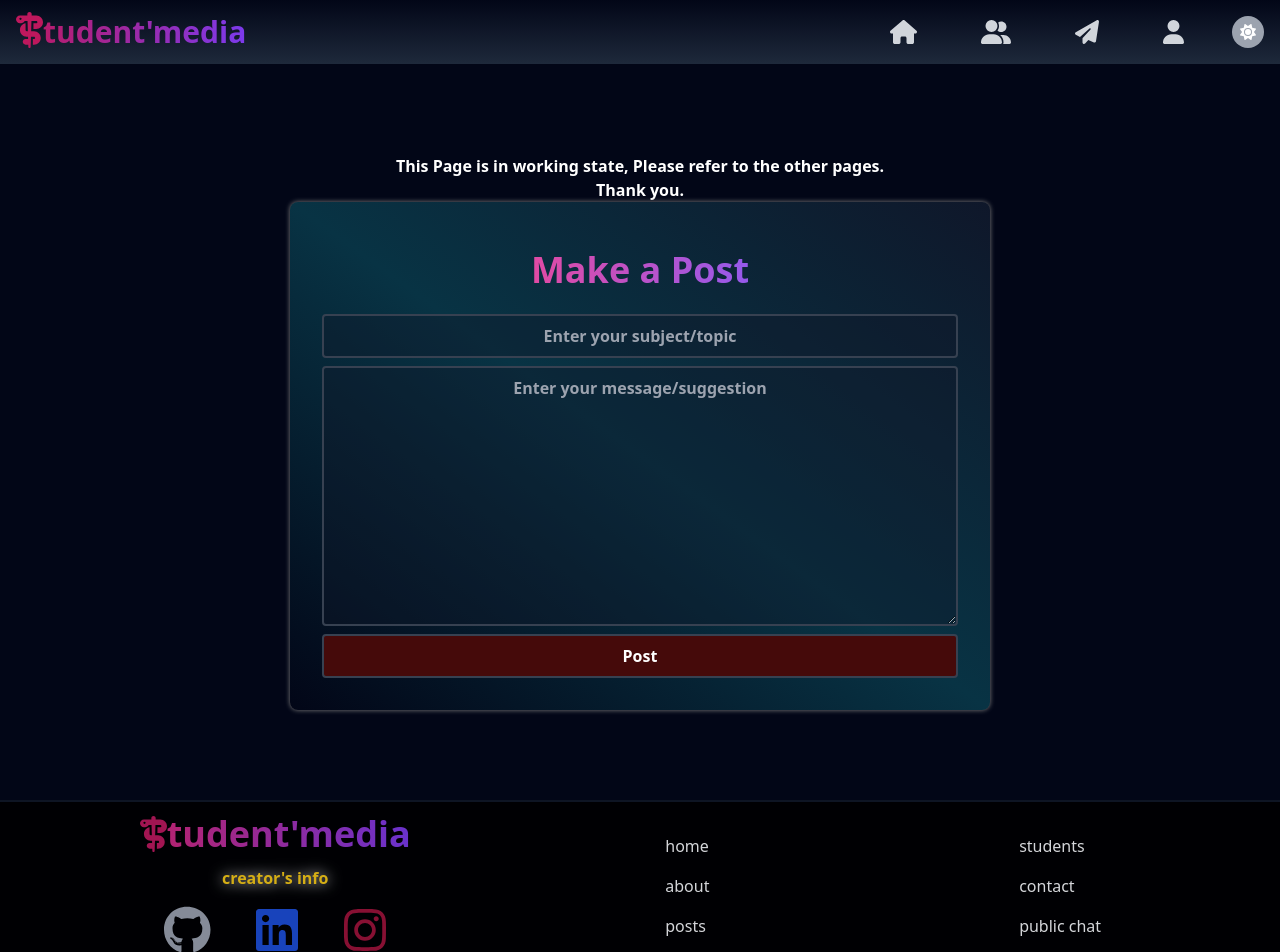
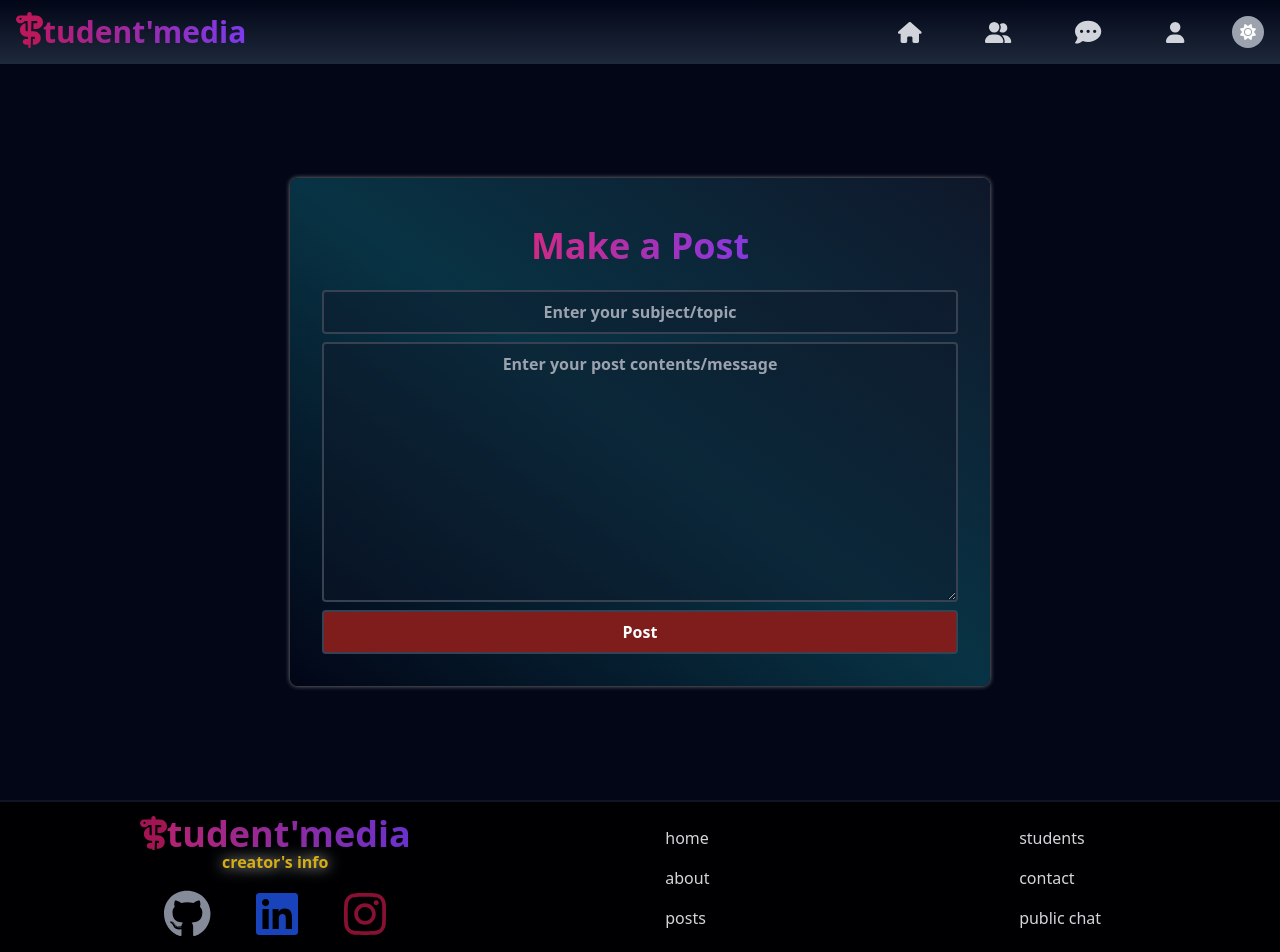
Before and after one commit to abhis12321/Coder-Channel, a Next.js app: page / in a window 1280 px wide. Shown: the top 952 px of the page. Built offline with nearby package versions, Linux system fonts and the light colour scheme.

Commit message:
Several modifications in soome components and pages

```diff
--- a/src/app/_components/Footer.js
+++ b/src/app/_components/Footer.js
@@ -11,7 +11,7 @@ export default function Footer() {
       <div className='px-3 xs:px-8 flex flex-col md:flex-row items-center justify-around flex-1'>
         <div className="md:w-[40%] w-full flex flex-col items-center">
           <div className="">
-            <h2 className="font-bold text-4xl text-center rounded-md text-transparent bg-clip-text bg-gradient-to-r from-pink-600 to-violet-600 w-fit leading-[4rem] overflow-hidden"><FontAwesomeIcon icon={faStaffSnake} className="text-4xl text-pink-700" />tudent&apos;media</h2>
+            <h2 className="max-h-12 font-bold text-4xl text-center rounded-md text-transparent bg-clip-text bg-gradient-to-r from-pink-600 to-violet-600 w-fit leading-[4rem] overflow-hidden"><FontAwesomeIcon icon={faStaffSnake} size='x' className="text-4xl text-pink-700" />tudent&apos;media</h2>
             <p className="text-center text-yellow-400 font-semibold drop-shadow-[0_0_7px_white]">creator&apos;s info</p>
           </div>
           <div className="py-4 flex justify-around items-center bg-slate50 rounded-lg self-center sm:self-auto w-[267px]">
@@ -65,7 +65,7 @@ export default function Footer() {
         </div>
       </div>
 
-      <div className="text-gray-500 text-center p-2 font-semibold"><FontAwesomeIcon icon={faCopyright} className='text-sm'/><span className="font-mono">$</span>tudent&apos;media! A public social-media platform.</div>
+      <div className="text-gray-500 text-center p-2 font-semibold max-h-5 overflow-hidden"><FontAwesomeIcon icon={faCopyright} size='x' className='text-sm'/><span className="font-mono">$</span>tudent&apos;media! A public social-media platform.</div>
     </div>
   )
 }
--- a/src/app/_components/NavBar.js
+++ b/src/app/_components/NavBar.js
@@ -5,6 +5,7 @@ import { useAuth } from "./AuthProvider";
 import { FontAwesomeIcon } from "@fortawesome/react-fontawesome";
 import {
   faBars,
+  faCommentDots,
   faHome,
   faPaperPlane,
   faStaffSnake,
@@ -36,6 +37,7 @@ export default function NavBar() {
         <h2 className="font-bold text-3xl text-center rounded-md text-transparent bg-clip-text bg-gradient-to-r from-pink-700 to-violet-600 w-fit leading-[4rem] overflow-hidden">
           <FontAwesomeIcon
             icon={faStaffSnake}
+            size="2x"
             className="text-4xl text-pink-700"
           />
           tudent&apos;media
@@ -55,7 +57,7 @@ export default function NavBar() {
             href="/"
             className="w-full text-2xl overflow-hidden flex items-center justify-center py-4 lg:py-3 lg:px-4 lg:rounded-lg hover:bg-slate-950/30 hover:text-white dark:hover:bg-gray-400/30 hover:lgshadow-[0_0_3px_gray]"
           >
-            <FontAwesomeIcon icon={faHome} />
+            <FontAwesomeIcon icon={faHome} size="sm"/>
           </Link>
         </div>
 
@@ -64,16 +66,16 @@ export default function NavBar() {
             href="/students"
             className="w-full text-2xl overflow-hidden flex items-center justify-center py-4 lg:py-3 lg:px-4 lg:rounded-lg hover:bg-slate-950/30 hover:text-white dark:hover:bg-gray-400/30 hover:lgshadow-[0_0_3px_gray]"
           >
-            <FontAwesomeIcon icon={faUserGroup} />
+            <FontAwesomeIcon icon={faUserGroup} size="sm"/>
           </Link>
         </div>
 
         <div className="w-full lg:w-fit flex items-center justify-center">
           <Link
             href="/chat"
-            className="w-full text-2xl overflow-hidden flex items-center justify-center py-4 lg:py-3 lg:px-4 lg:rounded-lg hover:bg-slate-950/30 hover:text-white dark:hover:bg-gray-400/30 hover:lgshadow-[0_0_3px_gray]"
+            className="w-full text-3xl overflow-hidden flex items-center justify-center py-3 lg:py-2 lg:px-4 lg:rounded-lg hover:bg-slate-950/30 hover:text-white dark:hover:bg-gray-400/30 hover:lgshadow-[0_0_3px_gray]"
           >
-            <FontAwesomeIcon icon={faPaperPlane} />
+            <FontAwesomeIcon icon={faCommentDots} size="sm"/>
           </Link>
         </div>
 
@@ -82,7 +84,7 @@ export default function NavBar() {
             href="/login"
             className="w-full text-2xl overflow-hidden flex items-center justify-center py-4 lg:py-3 lg:px-4 lg:rounded-lg hover:bg-slate-950/30 hover:text-white dark:hover:bg-gray-400/30 hover:lgshadow-[0_0_3px_gray]"
           >
-            <FontAwesomeIcon icon={faUser} />
+            <FontAwesomeIcon icon={faUser} size="sm"/>
           </Link>
         </div>
 
--- a/src/app/_components/PostForm.js
+++ b/src/app/_components/PostForm.js
@@ -2,7 +2,6 @@
 import React, { useState } from 'react'
 
 export default function Page() {
-    // const [email, setEmail] = useState('');
     const [subject, setSubject] = useState('');
     const [message, setMessage] = useState('');
 
@@ -10,19 +9,18 @@ export default function Page() {
         e.preventDefault();
         console.log(email, subject, message);
 
-        // setEmail('');
+
+
         setSubject('');
         setMessage('');
     }
 
     return (
-        <form className="flex flex-col gap-2 bg-gradient-to-tr from-slate-950 via-cyan-950 to-slate-900 bg-slate-800 w-[98%] max-w-[700px] px-2 py-5 sm:p-8 rounded-lg shadow-[0_0_5px_gray]" onSubmit={handleSubmit}>
-            <h1 className='mx-auto text-center py-4 sm:px-8 text-4xl rounded-md font-extrabold text-transparent bg-clip-text bg-gradient-to-r from-pink-500 to-violet-500 w-fit'>Make a Post</h1>
-
-            {/* <input type="email" value={email} onChange={e => setEmail(e.target.value)} placeholder='example@gmail.com' className='bg-slate-900/40 focus:border-cyan-700 border-2 border-gray-700 p-2 text-center outline-none rounded' required /> */}
+        <form className="flex flex-col gap-2 text-white bg-gradient-to-tr from-gray-950/60 via-teal-800/40 to-gray-950/60 dark:from-slate-950 dark:via-cyan-950 dark:to-slate-900 w-[98%] max-w-[700px] px-2 py-5 sm:p-8 rounded-lg shadow-[0_0_5px_gray] hover:shadow-[0_0_8px_indigo] dark:hover:shadow-[0_0_8px_lime]" onSubmit={handleSubmit}>
+            <h1 className='mx-auto text-center py-4 sm:px-8 text-4xl rounded-md font-extrabold text-transparent bg-clip-text bg-gradient-to-r from-pink-600 to-violet-600 w-fit font-sans'>Make a Post</h1>
             <input type="text" value={subject} onChange={e => setSubject(e.target.value)} placeholder='Enter your subject/topic' className='bg-slate-900/40 focus:border-cyan-700 border-2 border-gray-700 p-2 text-center outline-none rounded' required />
-            <textarea value={message} onChange={e => setMessage(e.target.value)} placeholder='Enter your message/suggestion' cols="30" rows="10" className='bg-slate-900/40 focus:border-cyan-700 border-2 border-gray-700 p-2 text-center outline-none rounded' required></textarea>
-            <input type="submit" value={'Post'} placeholder='Enter your subject/topic' className='bg-red-950 hover:bg-red-700 active:bg-violet-900 border-2 border-gray-700 p-2 text-center outline-none rounded font-bold cursor-pointer' required />
+            <textarea value={message} onChange={e => setMessage(e.target.value)} placeholder='Enter your post contents/message' cols="30" rows="10" className='bg-slate-900/40 focus:border-cyan-700 border-2 border-gray-700 p-2 text-center outline-none rounded' required></textarea>
+            <input type="submit" value={'Post'} placeholder='Enter your subject/topic' className='bg-red-900 hover:bg-red-700 active:bg-violet-900 border-2 border-gray-700 p-2 text-center outline-none rounded font-bold cursor-pointer' required />
         </form>
     )
 }
--- a/src/app/_components/ToggleMode.js
+++ b/src/app/_components/ToggleMode.js
@@ -2,7 +2,7 @@ import { faMoon, faSun } from '@fortawesome/free-solid-svg-icons'
 import { FontAwesomeIcon } from '@fortawesome/react-fontawesome'
 import React from 'react'
 
-export default function ToggleMode() {
+export default function ToggleModeB() {
     const toggleMode = e => {
         document.querySelector('#dark').classList.toggle('hidden');
         document.querySelector('#light').classList.toggle('hidden');
--- a/src/app/chat/[newUserChat]/page.js
+++ b/src/app/chat/[newUserChat]/page.js
@@ -81,7 +81,7 @@ export default function Page(props) {
 function chatModel(name , message, direction) {
   const node = document.createElement('p');
   node.innerHTML = `<span class="text-gray-500">${name} : </span>${message}`;
-  node.classList.add(`text-${direction}`, `${direction === "center" ? "self-center" : direction === "right" ? "self-end" : "start"}`, "py-1", "px-4", "rounded-md", "max-w-[80%]", "w-fit", "dark:bg-slate-950 bg-red-600");
+  node.classList.add(`text-${direction}`, `${direction === "center" ? "self-center" : direction === "right" ? "self-end" : "start"}`, "py-1", "px-4", "rounded-md", "max-w-[80%]", "w-fit", "dark:bg-slate-950" , "bg-gray-600");
 
   return (
     node
--- a/src/app/layout.js
+++ b/src/app/layout.js
@@ -5,7 +5,7 @@ import Footer from './_components/Footer'
 
 
 export const metadata = {
-  title: 'First Next App',
+  title: "Student'media",
   description: 'Generated by create next app',
 }
 
--- a/src/app/page.js
+++ b/src/app/page.js
@@ -5,10 +5,10 @@ import PostForm from './_components/PostForm'
 export default function page() {
   return (
     <div className='flex flex-col items-center justify-center font-semibold' style={{minHeight:"calc(100vh - 4rem"}}>
-      <p className=''>This Page is in working state, Please refer to the other pages.</p>
-      <p className="">Thank you.</p>
+      <PostForm />
 
-      <PostForm />
+      {/* <p className=''>This Page is in working state, Please refer to the other pages.</p>
+      <p className="">Thank you.</p> */}
     </div>
   )
 }
--- a/src/app/students/page.js
+++ b/src/app/students/page.js
@@ -23,7 +23,7 @@ function Page() {
     return (
         <>
             <div className="flex justify-evenly items-center py-5 flex-wrap gap-6 min-h-[92vh]">
-                {!students &&  <div className="mx-auto h-40 w-40 rounded-full animate-spin border-t-4 border-slate-900 dark:border-white"></div>}
+                {!students &&  <div className="mx-auto h-40 w-40 rounded-full animate-spin border-t-4 border-slate-900 dark:border-white flex items-center justify-center"><div className="h-24 w-24 rounded-full border-r-4 border-slate-700 dark:border-white"></div></div>}
                 {students && (students.found).map((student , index) => {
                     if(student.verify)
                     return (
```
